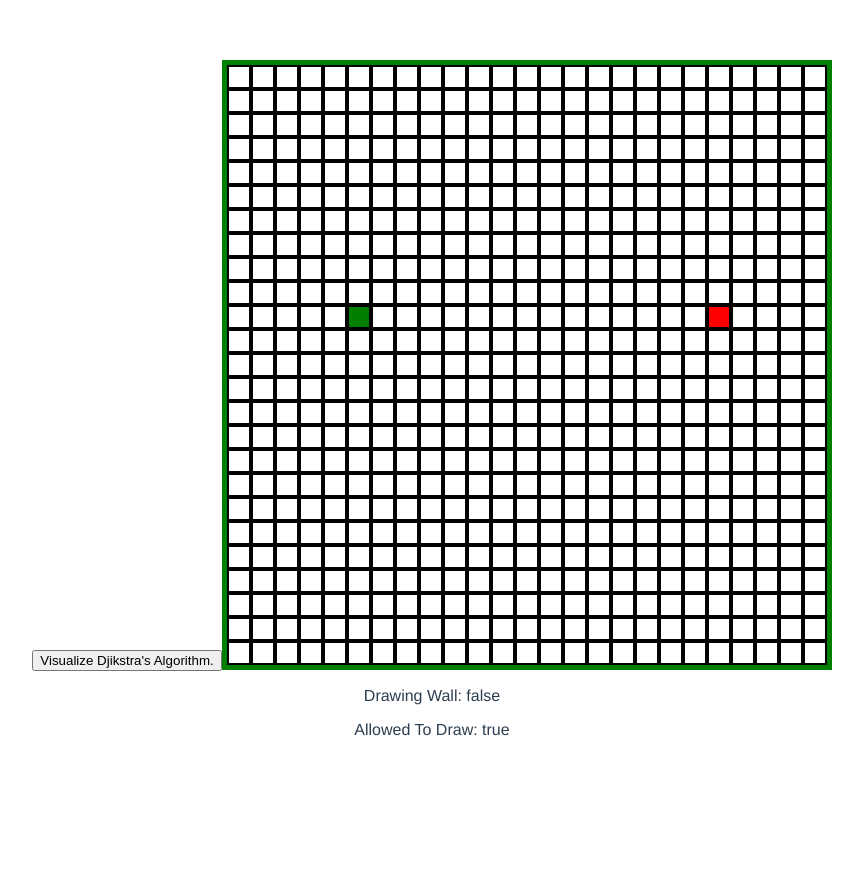
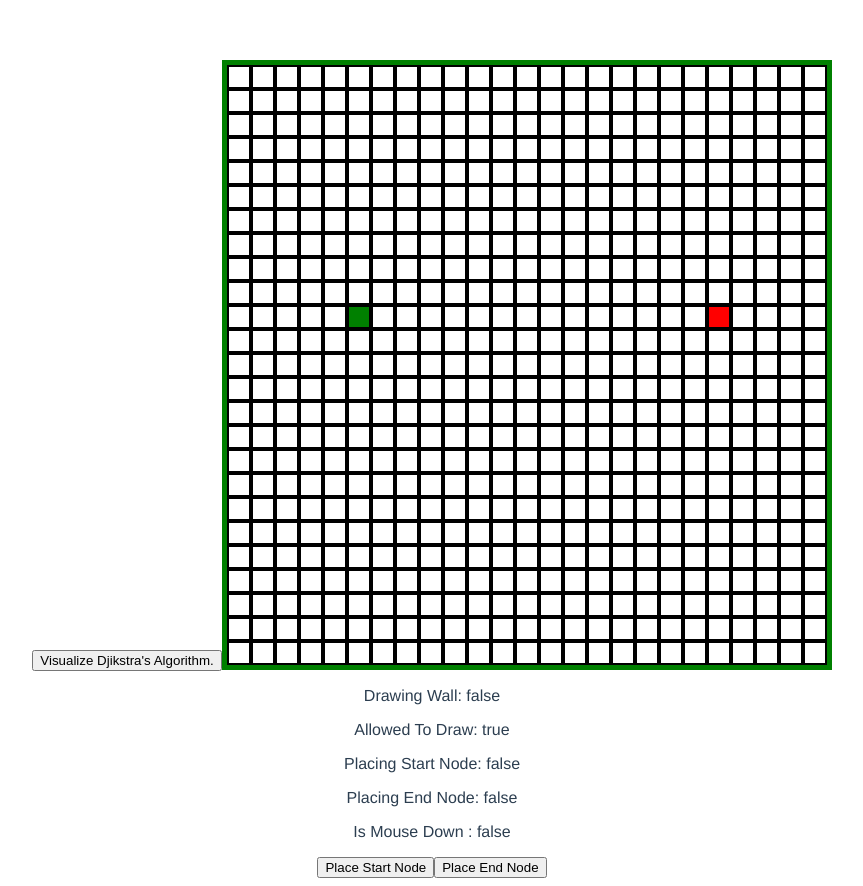
Before and after one commit to JEFF-MIKE/Vue-Grid-Pathfinder, a Vue app: page / in a window 1280 px wide. Shown: the whole page, without its empty margins (208-1071 px from the left). Before the commit the page ends 800 px from the top, so only its background shows below. Built offline with nearby package versions, Linux system fonts and the light colour scheme.

Commit message:
Can place start node and end node, resets grid drawing upon doing so.

```diff
--- a/src/components/PathfinderGrid.vue
+++ b/src/components/PathfinderGrid.vue
@@ -32,6 +32,21 @@
     <p>
       Allowed To Draw: {{ this.allowedToDraw }}
     </p>
+    <p>
+      Placing Start Node: {{ this.isPlacingStartNode }}
+    </p>
+    <p>
+      Placing End Node: {{ this.isPlacingEndNode }}
+    </p>
+    <p>
+      Is Mouse Down : {{ this.isMouseDown }}
+    </p>
+    <button @click="settingStartNode()">
+      Place Start Node
+    </button>
+    <button @click="settingEndNode()">
+      Place End Node
+    </button>
 </template>
 
 <script>
@@ -60,6 +75,8 @@ export default {
         isMouseDown: false,
         willFillWall: false,
         allowedToDraw: true,
+        isPlacingStartNode: false,
+        isPlacingEndNode: false,
       }
     },
     methods: {
@@ -77,6 +94,7 @@ export default {
           tempGrid.push(currentRow)
         }
         this.grid = tempGrid;
+        this.hasDrawnGrid = false;
       },
 
       createNode(row, col) {
@@ -124,6 +142,32 @@ export default {
       setMouseDown(rowIndex, colIndex) {
         const node = this.grid[rowIndex][colIndex];
 
+        // check if we're either in startMode or endMode
+        // if we are, reset the start or end node here.
+        if (this.isPlacingStartNode){
+          this.startNodeReference.isStart = false;
+          node.isStart = true;
+          this.startNodeRow = rowIndex;
+          this.startNodeCol = colIndex;
+
+          this.startNodeReference = node;
+
+          this.isPlacingStartNode = false;
+        }
+
+        if (this.isPlacingEndNode){
+          this.endNodeReference.isEnd = false;
+          node.isEnd = true;
+          this.endNodeRow = rowIndex;
+          this.endNodeCol = colIndex;
+
+          this.endNodeReference = node;
+
+          this.isPlacingEndNode = false;
+        }
+
+        if (node.isStart || node.isEnd) this.generateInitialGrid();
+
         if (!this.allowedToDraw || node.isStart || node.isEnd) return;
 
         this.isMouseDown = true;
@@ -144,6 +188,16 @@ export default {
       setMouseUp() {
         this.isMouseDown = false;
       },
+
+      settingStartNode(){
+        if (this.isPlacingEndNode) this.isPlacingEndNode = false;
+        this.isPlacingStartNode = true;
+      },
+
+      settingEndNode(){
+        if (this.isPlacingStartNode) this.isPlacingStartNode = true;
+        this.isPlacingEndNode = true;
+      }
     },
     mounted(){
       this.$nextTick(() => {
```
